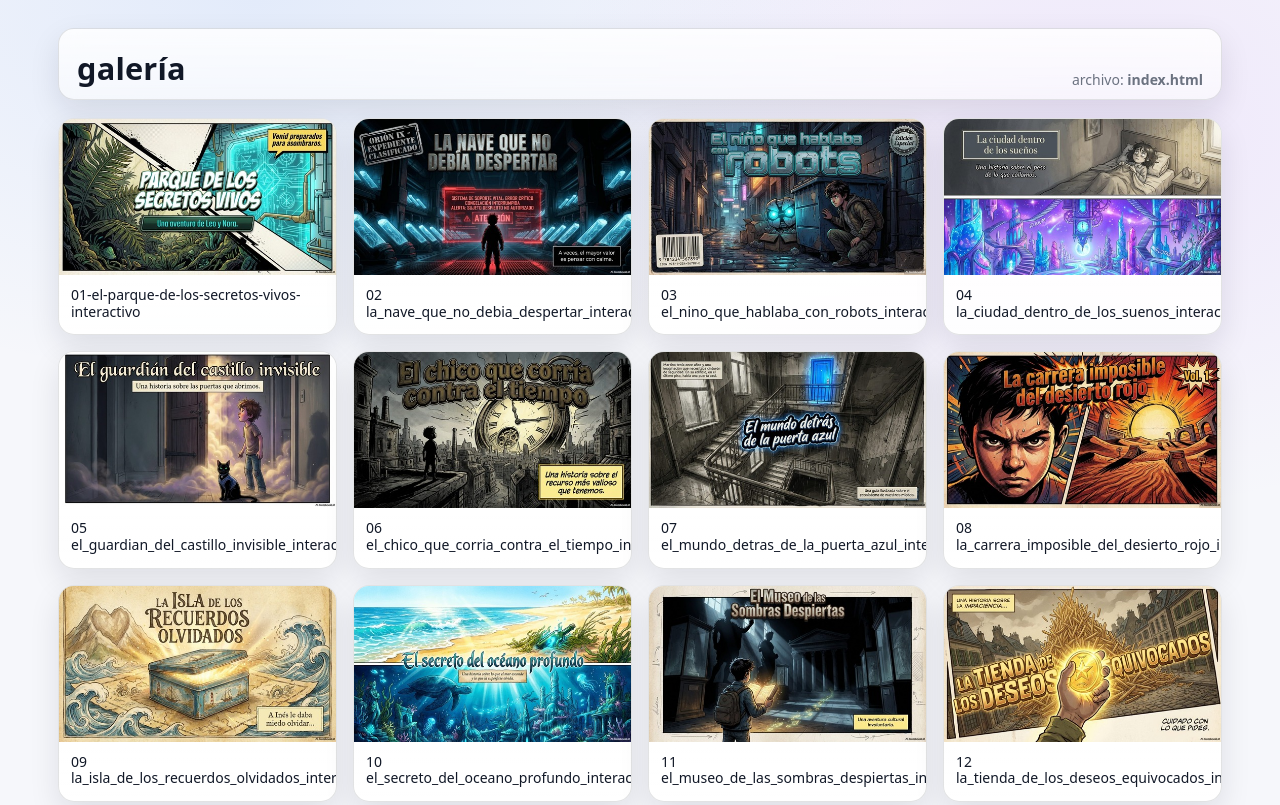
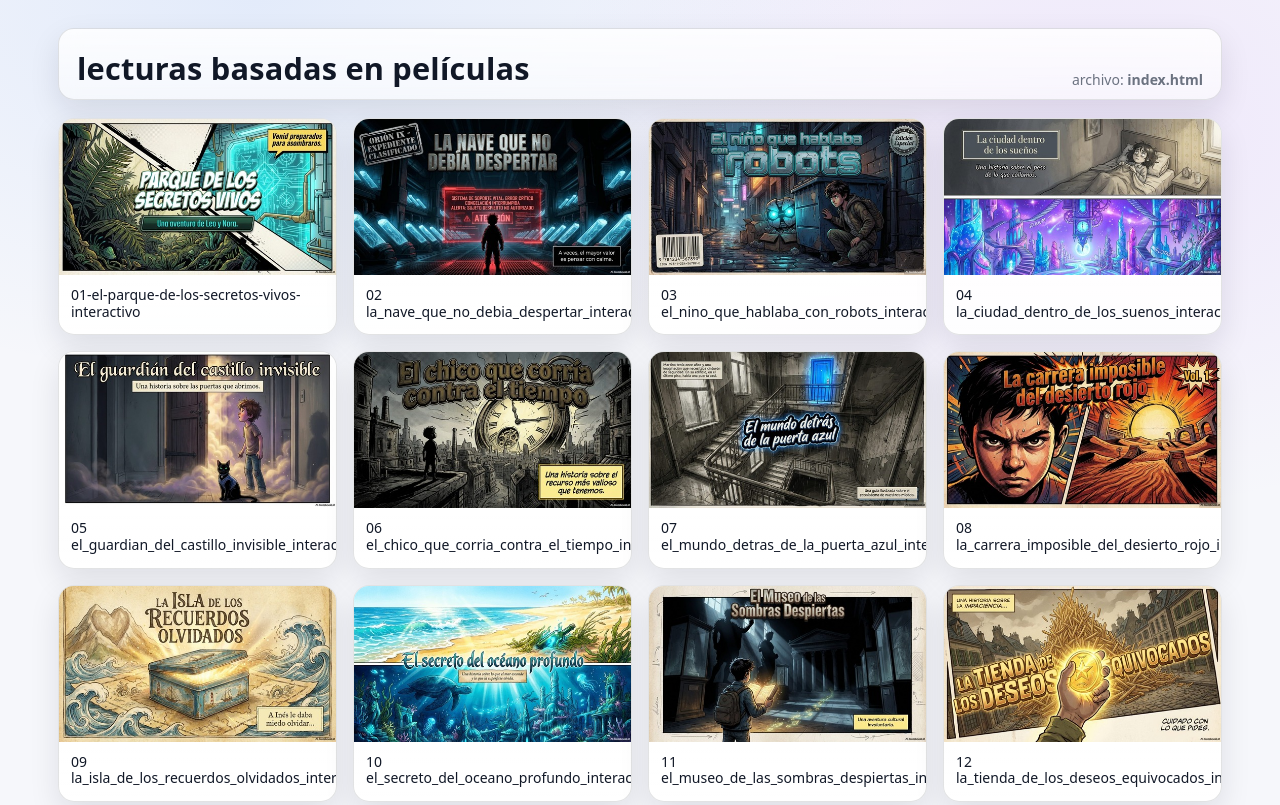
Before and after one commit to smartint/digital-comic, a plain HTML site: page index.html in a window 1280 px wide. Shown: the top 805 px of the page. Drawn offline with Linux system fonts and the light colour scheme.

Commit message:
Update index.html

```diff
--- a/index.html
+++ b/index.html
@@ -77,7 +77,7 @@
   <div class="wrap">
     <header>
       <div>
-        <h1>Galería</h1>
+        <h1>Lecturas basadas en películas</h1>
       </div>
       <p class="hint">archivo: <strong>index.html</strong></p>
     </header>
```
